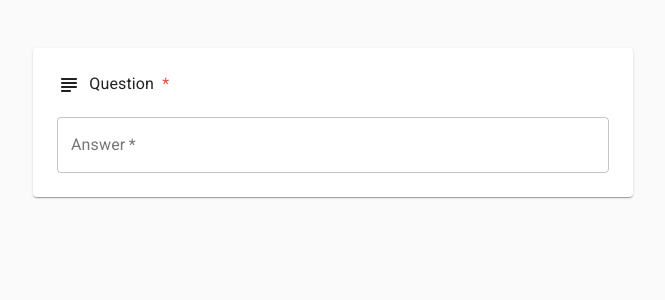
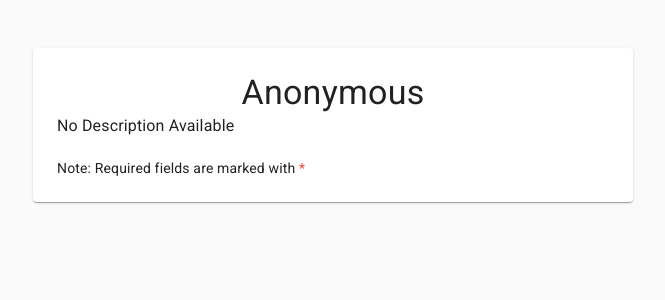
Before and after one commit to SujanKumarMitra/survey-app-ui, a React (Create React App) app: page / in a window 1280 px wide. Shown: the top 300 px of the page, without its empty margins (307-972 px from the left). Built offline with nearby package versions, Linux system fonts and the light colour scheme.

Commit message:
added form-description

```diff
--- a/src/App.jsx
+++ b/src/App.jsx
@@ -1,15 +1,9 @@
-// import CheckBoxResponse from './components/responses/CheckBoxResponse/CheckBoxResponse.lazy';
-// import DateResponse from './components/responses/DateResponse/DateResponse.lazy';
-// import RadioButtonResponse from './components/responses/RadioButtonResponse/RadioButtonResponse.lazy';
-import TextBoxResponse from './components/responses/TextBoxResponse/TextBoxResponse.lazy';
-// import TimeResponse from './components/responses/TimeResponse/TimeResponse.lazy';
+import FormDescription from './components/FormDescription/FormDescription.lazy';
 import ResponseCard from './components/ResponseCard/ResponseCard.lazy';
 const App = (props) => {
     return (
         <>
-            <ResponseCard>
-                <TextBoxResponse />
-            </ResponseCard>
+            <FormDescription />
         </>
     );
 }
--- /dev/null
+++ b/src/components/FormDescription/FormDescription.css
@@ -0,0 +1 @@
+.FormDescription {}
--- /dev/null
+++ b/src/components/FormDescription/FormDescription.jsx
@@ -0,0 +1,37 @@
+import CssBaseline from '@material-ui/core/CssBaseline';
+import Paper from '@material-ui/core/Paper';
+import Typography from '@material-ui/core/Typography';
+import React from 'react';
+import cardStyles from './../../utils/MaterialCardStyles';
+import './FormDescription.css';
+import required from './../../utils/RequiredFragment';
+
+const FormDescription = (props) => {
+    const classes = cardStyles();
+    return (
+        <>
+            <CssBaseline />
+            <main className={classes.layout}>
+                <Paper className={classes.paper}>
+                    <Typography variant="h4" align="center">
+                        {props.title}
+                    </Typography>
+                    <Typography variant="body1" >
+                        {props.description}
+                    </Typography>
+                    <br />
+                    <Typography variant="body2" >
+                        Note: Required fields are marked with {required(true)}
+                    </Typography>
+                </Paper>
+            </main>
+        </>
+    );
+}
+
+FormDescription.defaultProps = {
+    title: 'Anonymous',
+    description: 'No Description Available'
+};
+
+export default FormDescription;
--- /dev/null
+++ b/src/components/FormDescription/FormDescription.lazy.js
@@ -0,0 +1,11 @@
+import React, { lazy, Suspense } from 'react';
+
+const LazyFormDescription = lazy(() => import('./FormDescription'));
+
+const FormDescription = props => (
+  <Suspense fallback={null}>
+    <LazyFormDescription {...props} />
+  </Suspense>
+);
+
+export default FormDescription;
```
Also changed, not shown: 2 other files (tests, documents, lock files or other folders).
